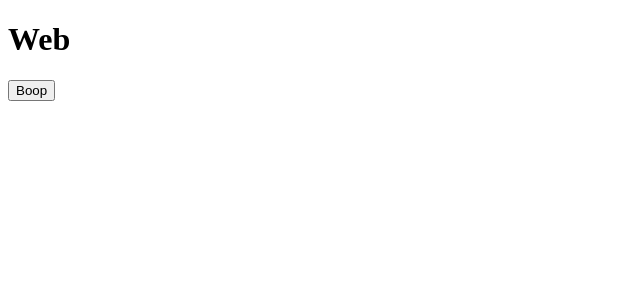
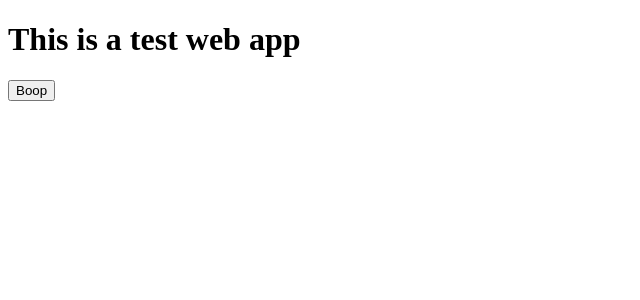
Before and after one commit to sajclarke/turborepo-example, a Next.js app in the folder apps/web/: page / in a window 1280 px wide. Shown: the top 300 px of the page, without its empty margins (0-640 px from the left). Built offline with nearby package versions, Linux system fonts and the light colour scheme.

Commit message:
chore: modify landing page text

```diff
--- a/apps/web/pages/index.tsx
+++ b/apps/web/pages/index.tsx
@@ -1,10 +1,10 @@
 import { Button } from "ui";
 
 export default function Web() {
-  return (
-    <div>
-      <h1>Web</h1>
-      <Button />
-    </div>
-  );
+ return (
+  <div>
+   <h1>This is a test web app</h1>
+   <Button />
+  </div>
+ );
 }
```
